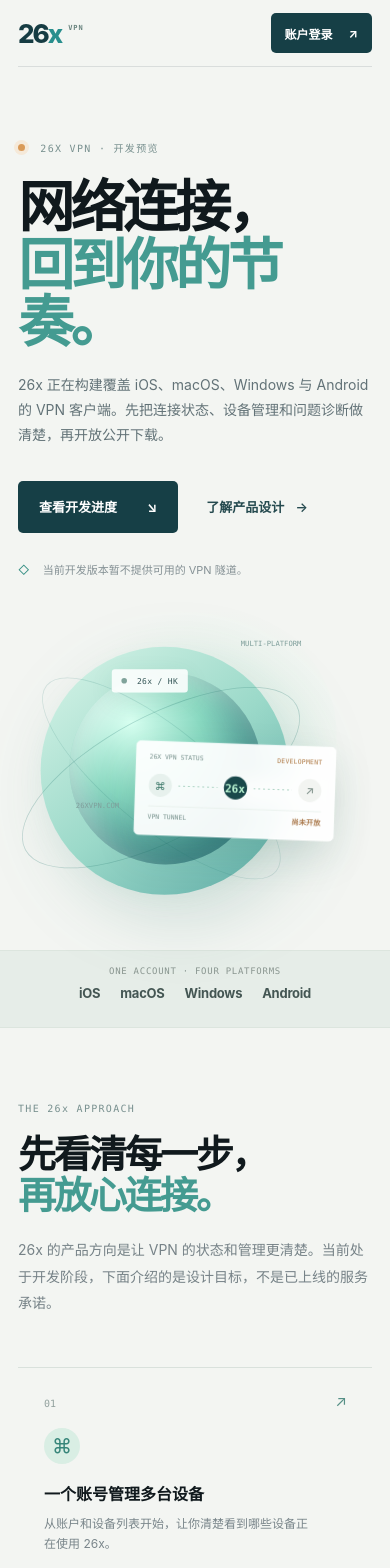
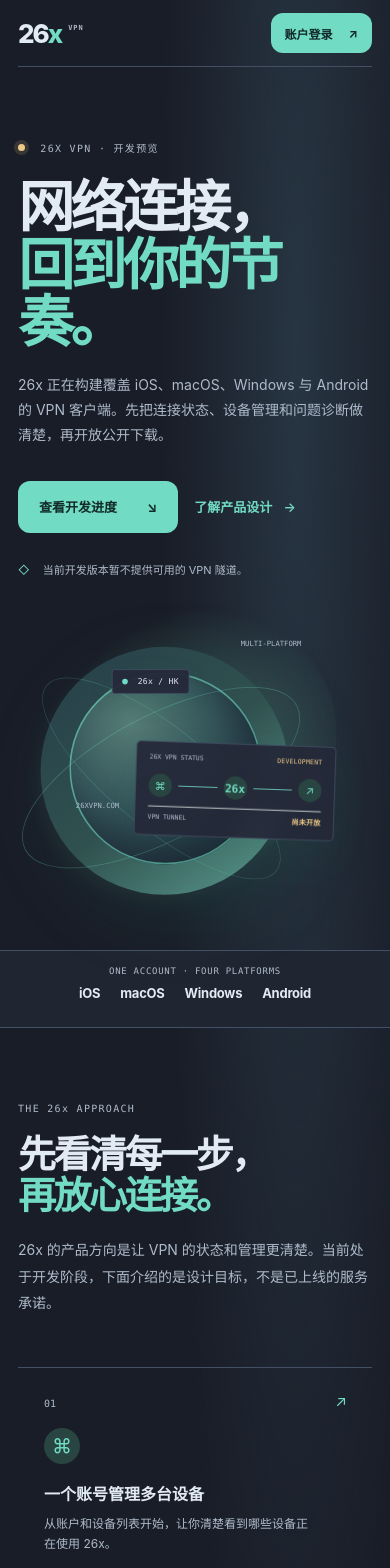
Before and after one commit to lilin2377881013-cmyk/26x-vpn, a Next.js app in the folder web/: page / in a window 390 px wide. Shown: the top 1568 px of the page. Built offline with nearby package versions, Linux system fonts and the light colour scheme; no server answers.

Commit message:
Match the public homepage palette to the 26x app

```diff
--- a/web/app/layout.tsx
+++ b/web/app/layout.tsx
@@ -1,6 +1,7 @@
 import type { Metadata } from "next";
 import "./globals.css";
 import "./refinements.css";
+import "./site-theme.css";
 
 export const metadata: Metadata = {
   title: { default: "26x VPN — 连接，自有节奏", template: "%s | 26x VPN" },
--- /dev/null
+++ b/web/app/site-theme.css
@@ -0,0 +1,62 @@
+/* Public homepage palette shared with the 26x client. */
+.site-shell {
+  --paper: #191d27;
+  --panel: #242938;
+  --ink: #e2eaf4;
+  --muted: #afbbcb;
+  --line: #435064;
+  --teal: #71dbc3;
+  --gold: #f0ca87;
+  color-scheme: dark;
+  color: var(--ink);
+  background: radial-gradient(ellipse at 76% 10%, #273542, transparent 32%), var(--paper);
+}
+.site-shell .topbar,
+.site-shell .feature-grid,
+.site-shell .feature-card,
+.site-shell .faq-list details,
+.site-shell .footer-main,
+.site-shell .platform-row,
+.site-shell .platform-list { border-color: var(--line); }
+.site-shell .brand-mark { color: var(--ink); }
+.site-shell .brand-x,
+.site-shell :is(.hero, .section-heading, .platform-copy) h1 em,
+.site-shell :is(.section-heading, .platform-copy) h2 em,
+.site-shell :is(.tiny-lock, .platform-icon, .platform-arrow, .feature-card > a, .faq-list summary span) { color: var(--teal); }
+.site-shell :is(.brand-domain, .nav-links, .eyebrow, .hero-lede, .hero-footnote, .section-heading p, .feature-card p, .feature-card > span, .platform-copy p, .platform-row small, .platform-status, .platform-disclaimer, .faq-title > p, .faq-list p, .footer-links, .footer-main > p, .footer-meta, .proof-inner, .art-coord) { color: var(--muted); }
+.site-shell :is(.text-link, .nav-links a:hover, .footer-links a:hover) { color: var(--teal); }
+.site-shell .button { background: var(--teal); color: #122a29; border-radius: 12px; }
+.site-shell .button:hover { background: #a0eedc; }
+.site-shell .button-light { background: var(--gold); color: #292115; }
+.site-shell .button-light:hover { background: #ffdfa7; }
+.site-shell .status-dot { background: var(--gold); box-shadow: 0 0 0 4px #f0ca8726; }
+.site-shell .proof-band,
+.site-shell .closing-band,
+.site-shell .footer { background: #202631; border-color: var(--line); }
+.site-shell .proof-inner div { color: var(--ink); }
+.site-shell .platform-section { background: var(--panel); }
+.site-shell .feature-icon { background: #294541; color: var(--teal); }
+.site-shell .hero-art { background: radial-gradient(ellipse at 55% 52%, #395754 0, transparent 67%); }
+.site-shell .orb-back { background: linear-gradient(140deg, #263e49, #30514f 52%, #5b9d91); }
+.site-shell .orb-front {
+  background: radial-gradient(circle at 32% 26%, #557c76, #35575b 42%, #202d3a 82%);
+  box-shadow: inset 0 0 0 2px #71dbc39c, inset -20px -20px 45px #17233280;
+}
+.site-shell .orbit { border-color: #71dbc34a; }
+.site-shell .orbit-two { border-color: #71dbc333; }
+.site-shell .node,
+.site-shell .signal-card { background: #242938f2; border: 1px solid var(--line); color: var(--ink); }
+.site-shell .hero-art .node i { background: var(--teal); }
+.site-shell :is(.signal-top, .signal-bottom) { color: var(--muted); }
+.site-shell .signal-top b,
+.site-shell .signal-bottom strong { color: var(--gold); }
+.site-shell .route-preview i { background: var(--teal); }
+.site-shell .route-preview :is(.route-device, .route-core, .route-node) { color: var(--teal); background: #294541; border-color: #547973; }
+.site-shell :is(a, summary):focus-visible { outline: 2px solid var(--gold); outline-offset: 4px; }
+
+@media (max-width: 650px) {
+  .site-shell .hero-actions { flex-wrap: wrap; gap: 16px; }
+}
+@media (prefers-reduced-motion: reduce) {
+  .site-shell .button { transition: none; }
+}
```
